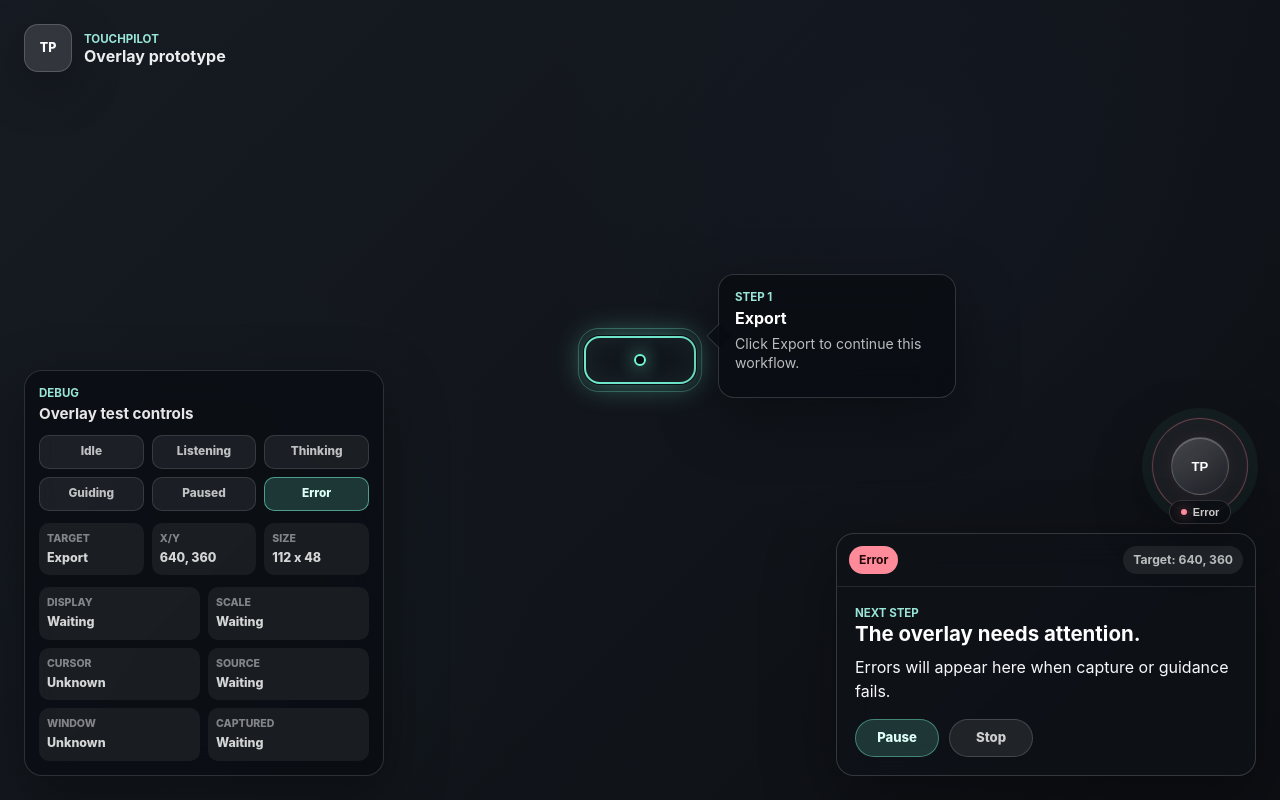
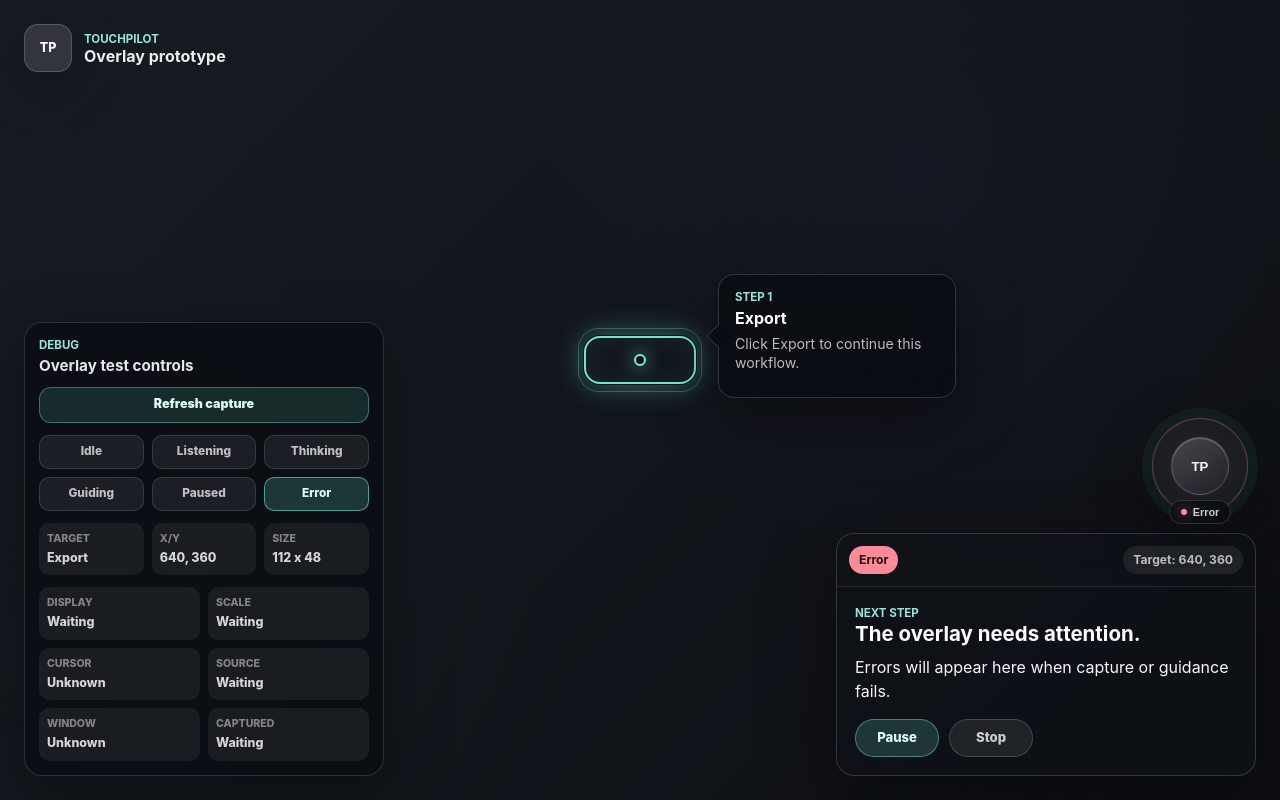
Before and after one commit to GargiGupta-io/toki, a React (Vite) app in the folder touchpilot/apps/desktop/: page / in a window 1280 px wide. Built offline with nearby package versions, Linux system fonts and the light colour scheme.

Commit message:
add capture refresh control

```diff
--- a/touchpilot/apps/desktop/src/App.css
+++ b/touchpilot/apps/desktop/src/App.css
@@ -299,6 +299,35 @@ h1 {
   line-height: 1.2;
 }
 
+.capture-refresh-button {
+  width: 100%;
+  min-height: 36px;
+  margin-bottom: 12px;
+  border: 1px solid rgba(117, 244, 215, 0.36);
+  border-radius: 12px;
+  padding: 0 12px;
+  background: rgba(117, 244, 215, 0.12);
+  color: #ddfff7;
+  font: inherit;
+  font-size: 0.78rem;
+  font-weight: 900;
+  cursor: pointer;
+}
+
+.capture-refresh-button:hover:not(:disabled) {
+  background: rgba(117, 244, 215, 0.2);
+}
+
+.capture-refresh-button:disabled {
+  cursor: wait;
+  opacity: 0.58;
+}
+
+.capture-refresh-button:focus-visible {
+  outline: 3px solid rgba(117, 244, 215, 0.82);
+  outline-offset: 2px;
+}
+
 .debug-grid {
   display: grid;
   grid-template-columns: repeat(3, minmax(0, 1fr));
--- a/touchpilot/apps/desktop/src/App.tsx
+++ b/touchpilot/apps/desktop/src/App.tsx
@@ -129,12 +129,16 @@ function DebugPanel({
   currentState,
   target,
   captureMetadata,
+  isRefreshingCapture,
   onStateChange,
+  onRefreshCapture,
 }: {
   currentState: OverlayState;
   target: typeof testTarget;
   captureMetadata: CaptureMetadata | null;
+  isRefreshingCapture: boolean;
   onStateChange: (state: OverlayState) => void;
+  onRefreshCapture: () => void;
 }) {
   return (
     <section className="debug-panel" aria-label="Overlay debug controls">
@@ -142,6 +146,15 @@ function DebugPanel({
         <p className="eyebrow">Debug</p>
         <h2>Overlay test controls</h2>
       </div>
+
+      <button
+        className="capture-refresh-button"
+        type="button"
+        onClick={onRefreshCapture}
+        disabled={isRefreshingCapture}
+      >
+        {isRefreshingCapture ? "Refreshing capture" : "Refresh capture"}
+      </button>
 
       <div className="debug-grid" role="group" aria-label="Set overlay state">
         {overlayStates.map((state) => (
@@ -217,17 +230,24 @@ function DebugPanel({
 function App() {
   const [overlayState, setOverlayState] = useState<OverlayState>("guiding");
   const [captureMetadata, setCaptureMetadata] = useState<CaptureMetadata | null>(null);
+  const [isRefreshingCapture, setIsRefreshingCapture] = useState(false);
   const meta = stateMeta[overlayState];
   const isPaused = overlayState === "paused";
 
+  async function refreshCaptureMetadata() {
+    setIsRefreshingCapture(true);
+
+    try {
+      setCaptureMetadata(await invoke<CaptureMetadata>("capture_metadata"));
+    } catch {
+      setOverlayState("error");
+    } finally {
+      setIsRefreshingCapture(false);
+    }
+  }
+
   useEffect(() => {
-    async function loadCaptureMetadata() {
-      setCaptureMetadata(await invoke<CaptureMetadata>("capture_metadata"));
-    }
-
-    loadCaptureMetadata().catch(() => {
-      setOverlayState("error");
-    });
+    refreshCaptureMetadata();
   }, []);
 
   function pauseGuidance() {
@@ -298,7 +318,9 @@ function App() {
         currentState={overlayState}
         target={testTarget}
         captureMetadata={captureMetadata}
+        isRefreshingCapture={isRefreshingCapture}
         onStateChange={setOverlayState}
+        onRefreshCapture={refreshCaptureMetadata}
       />
     </main>
   );
```
